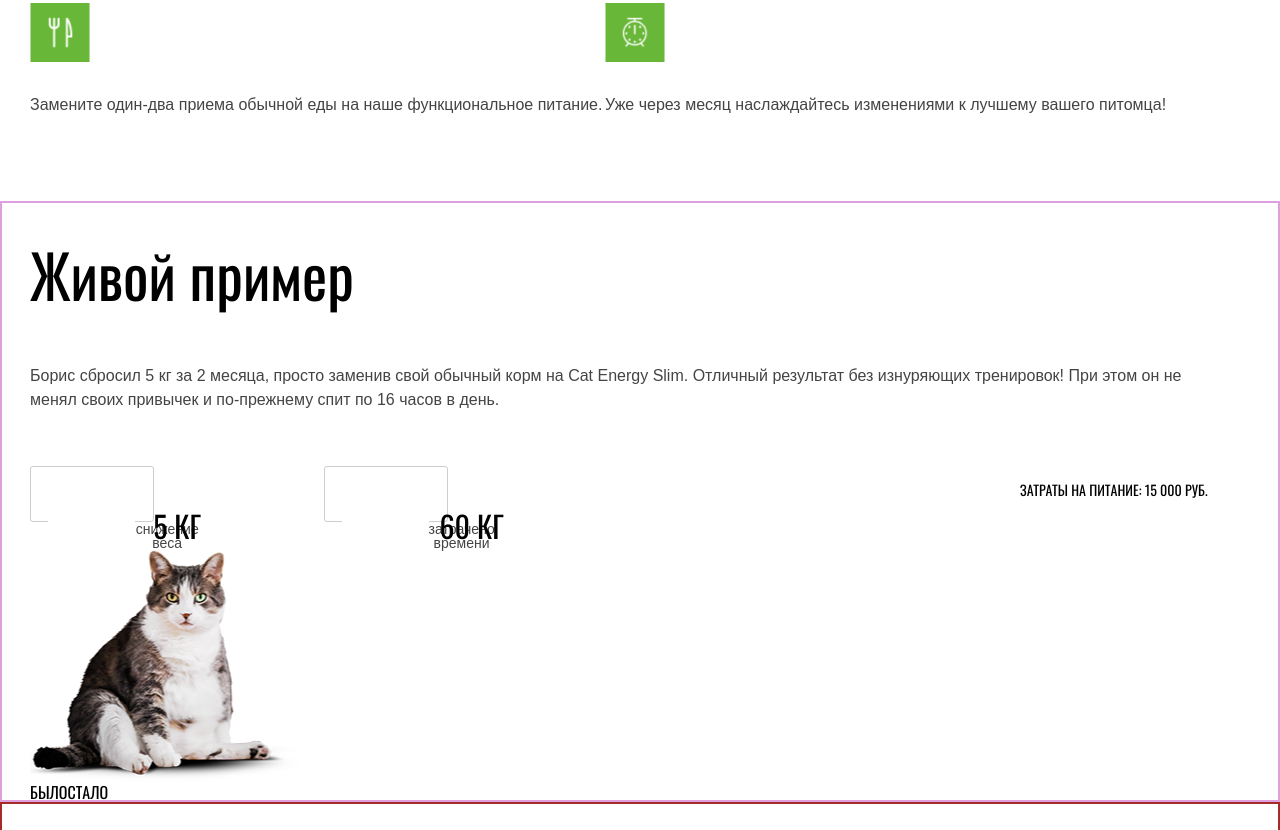
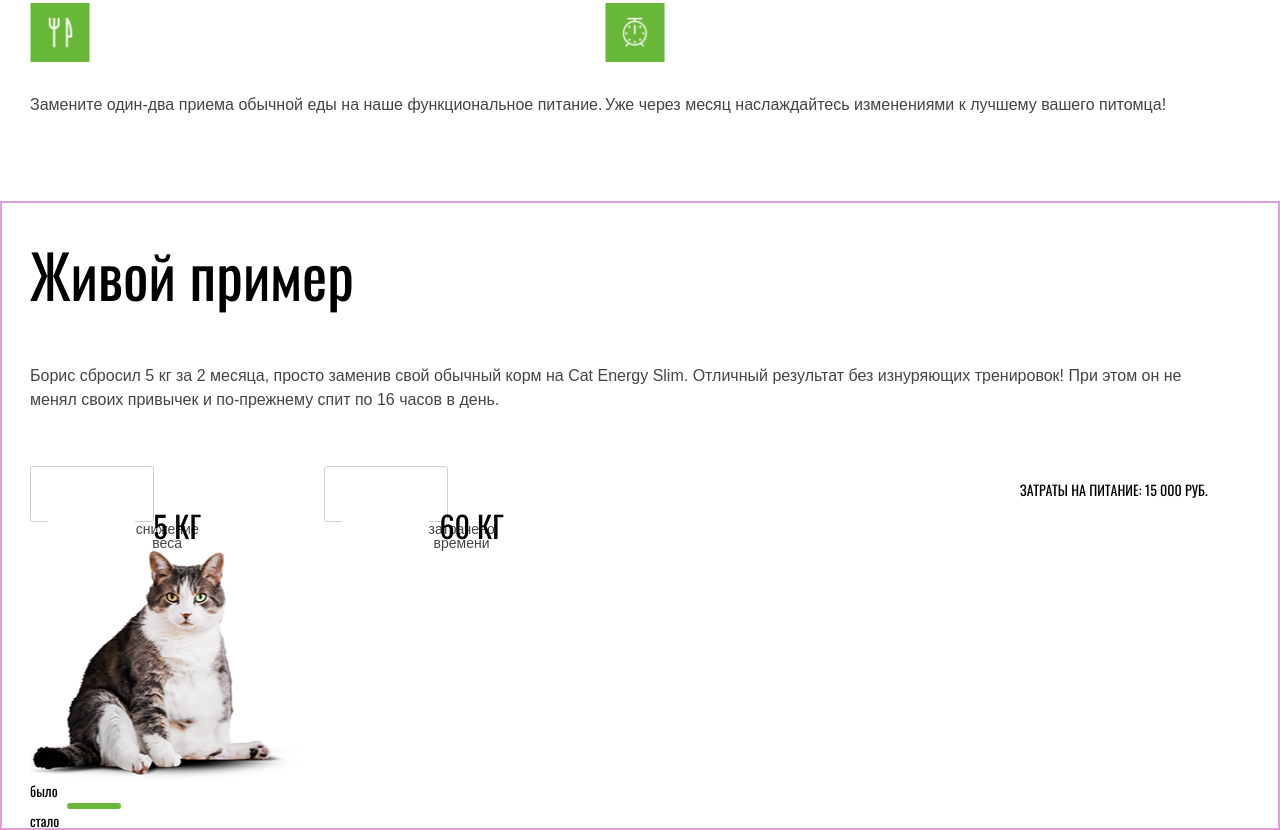
Before and after one commit to GALINA-KV/1768605-cat-energy-24, a website: page source/index.html in a window 1280 px wide. Shown: the part 1967-2797 px from the top of the page. Drawn offline with nearby package versions, Linux system fonts and the light colour scheme; files that its build step writes are made by us from their sources; files whose address does not match are found by name.

Commit message:
выполнила стилизацию крупных блоков

```diff
--- a/source/index.html
+++ b/source/index.html
@@ -116,15 +116,16 @@
           </div>
           <div class="example__filter">
             <img class="example__image" src="img/index/cat-before.jpg" width="280" height="232" alt="Фото кота">
+            <div class="range__container">
               <div class="range-filter">
-              <span>было</span>
+                <label>было</label>
                 <div class="range-controls">
                   <div class="scale">
                     <div class="bar" style="width: 30%; margin-left: 20%;"></div>
                   </div>
-                <div class="toggle toggle-min" tabindex="0" style="left: 20%;"></div>
-                <div class="toggle toggle-max" tabindex="0" style="left: 50% "></div>
-                <span>стало</span>
+                  <div class="toggle" tabindex="0" style="left: 20%;"></div>
+                  <label>стало</label>
+                </div>
               </div>
             </div>
           </div>
--- a/source/less/components/additional-offers.less
+++ b/source/less/components/additional-offers.less
@@ -124,7 +124,7 @@
 
   @media (min-width: @desktop-width) {
     text-align: left;
-    width: 45%;
+    width: 48%;
     display: flex;
     justify-content: space-between;
   }
@@ -132,8 +132,12 @@
 
 .additional-offers__price {
   @media (min-width: @tablet-width) {
-    display: block;
     text-align: right;
+    padding-top: 4px;
+  }
+
+  @media (min-width: @desktop-width) {
+    padding-top: 6px;
   }
 }
 
--- a/source/less/components/range-filter.less
+++ b/source/less/components/range-filter.less
@@ -1,85 +1,36 @@
-.range-filter span {
+.range-filter p {
   text-transform: uppercase;
   font-size: 16px;
   line-height: 20px;
-  display: block;
+}
+
+.range__container {
+  display: flex;
 }
 
 .range-filter {
-  display: flex;
+  width: 183px;
 }
 
-.range-filter span {
+.range-controls .scale {
+  height: 12px;
+  background: @light-color;
+  border-radius: 6px;
+  position: relative;
+}
+
+.range-controls .bar {
+  width: 42%;
+  height: 6px;
+  background: @basic-green;
+  border-radius: 6px;
+  position: absolute;
+  top: 3px;
+}
+
+.range-filter p {
   @media (min-width: @tablet-width) and (min-width: @desktop-width) {
     font-size: 20px;
    line-height: 30px;
   }
 }
-
-/*
-.range-filter {
-  width: 260px;
-  margin-top: 35px;
-}
-
-.range-controls {
-  height: 80px;
-  background-color: var(--basic-light-gray);
-  border-radius: 3px;
-  margin-bottom: 20px;
-  padding-top: 39px;
-  height: 41px;
-  padding-right: 20px;
-  padding-left: 20px;
-  position: relative;
-}
-
-.range-controls .scale {
-  height: 2px;
-  background: #D7DCDF;
-}
-
-.range-controls .bar {
-  width: 70%;
-  height: 2px;
-  background: var(--basic-green);
-}
-
-.range-controls .toggle {
-  position: absolute;
-  top: 31px;
-  left: 0;
-  width: 4px;
-  height: 4px;
-  padding: 0;
-  border: 8px solid var(--basic-white);
-  background-color: #ABABAB;
-  border-radius: 50%;
-  box-shadow: 0 2px 1px 0 #CFCFCF;
-  cursor: pointer;
-}
-
-.range-controls .toggle-min {
-  left: 18px;
-}
-
-.price-controls label {
-   line-height: 22px;
-}
-
-.price-controls input {
-  width: 60px;
-  padding: 10px;
-  margin-left: 10px;
-  text-align: center;
-  color: var(--basic-dark);
-  border: none;
-  border-radius: 5px;
-  background: var(--basic-light-gray);
-  margin-bottom: 54px;
-}
-
-.range-controls .toggle-max {
-  left: 160px;
-}
-*/
--- a/source/less/components/title.less
+++ b/source/less/components/title.less
@@ -6,6 +6,7 @@
   background-repeat: no-repeat;
   margin: 0;
   padding: 0;
+  z-index: 1;
 }
 
 .title__container {
@@ -13,6 +14,7 @@
   opacity: 0.85;
   margin-bottom: -135px;
   height: 302px;
+  z-index: 2;
   }
 
 .title__product {
@@ -38,7 +40,7 @@
   display: block;
   width: 320px;
   height: 270px;
-  z-index: 2;
+  z-index: 3;
 }
 
 .title__wrapper {
```
Lines whose indentation alone changed are shown as unchanged.
